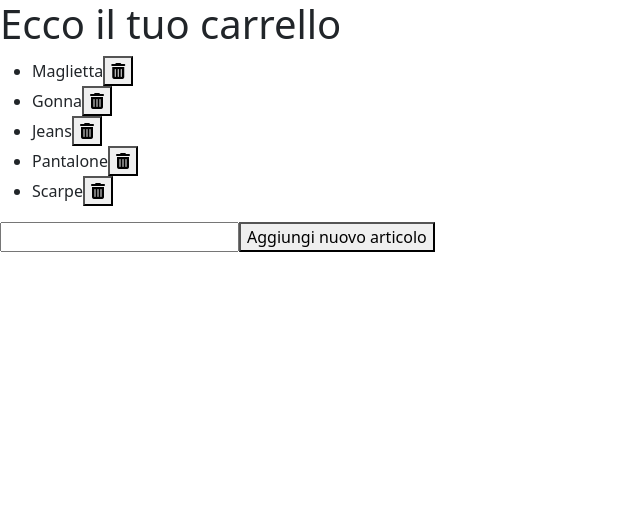
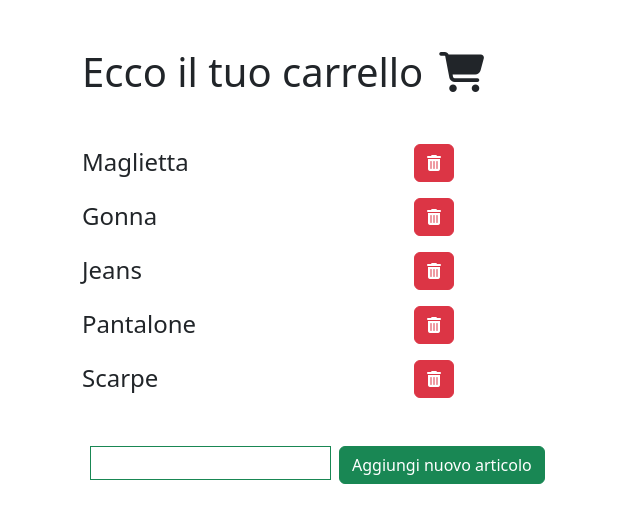
Before and after one commit to AngelaFerraro18/react-form, a React (Vite) app: page / in a window 1280 px wide. Shown: the top 522 px of the page, without its empty margins (0-640 px from the left). Built offline with nearby package versions, Linux system fonts and the light colour scheme.

Commit message:
feat: add simple style to layout elements

```diff
--- a/index.html
+++ b/index.html
@@ -18,7 +18,7 @@
 </head>
 
 <body>
-  <div id="root"></div>
+  <div id="root" class="container my-5"></div>
   <script type="module" src="/src/main.jsx"></script>
 </body>
 
--- a/src/App.jsx
+++ b/src/App.jsx
@@ -45,20 +45,20 @@ function App() {
 
   return (
     <>
-      <h1>Ecco il tuo carrello</h1>
+      <h1>Ecco il tuo carrello<i className="fa-solid fa-cart-shopping mx-3"></i></h1>
 
-      <ul>
+      <ul className="nav flex-column gap-3 my-5 col-4">
         {articles.map((article, i) =>
           //aggiungo l'evento onClick dove aggiungerò la funzione per rimuovere elementi
-          (<li key={i}>{article.title}<button onClick={() => removeArticle(i)}><i class="fa-solid fa-trash-can"></i></button></li>))}
+          (<li className="d-flex justify-content-between fs-4" key={i}>{article.title}<button className="btn btn-danger" onClick={() => removeArticle(i)}><i className="fa-solid fa-trash-can"></i></button></li>))}
       </ul>
 
       <form onSubmit={addArticle}>
-        <input
+        <input className="border border-success mx-2 p-1"
           type="text"
           value={newArticle}
           onChange={event => { setNewArticle(event.target.value) }} />
-        <button>Aggiungi nuovo articolo</button>
+        <button className="btn btn-success">Aggiungi nuovo articolo</button>
       </form >
     </>
   )
```
